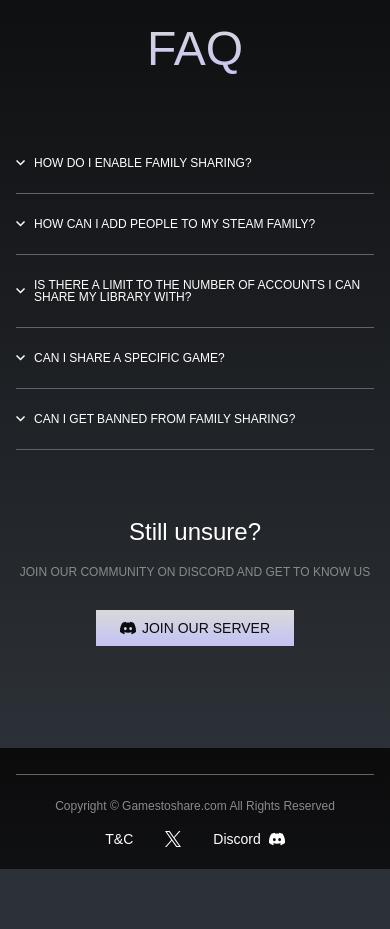
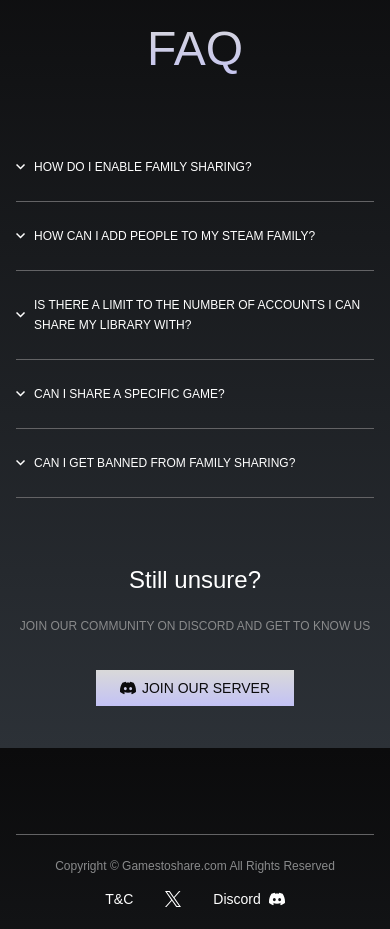
Before and after one commit to yasemitee/gamestoshare, a Next.js app: page / in a window 390 px wide. Shown: the part 940-1869 px from the top of the page. Before the commit the page ends 1809 px from the top, so only its background shows below. Built offline with nearby package versions, Linux system fonts and the light colour scheme; no server answers; the database is empty; a web font is replaced by a local one.

Commit message:
feat: Enhance UI components with shadow effects and improve layout responsiveness

```diff
--- a/app/api/steam/profile/route.ts
+++ b/app/api/steam/profile/route.ts
@@ -14,7 +14,6 @@
     }
 
     const steamId = await getSteamIdFromUrl(profileUrl);
-
     if (!steamId) {
       return NextResponse.json(
         { error: 'Invalid Steam profile URL' },
--- a/app/components/content/SupportCard.tsx
+++ b/app/components/content/SupportCard.tsx
@@ -1,6 +1,6 @@
 'use client';
 
-import { colors, gradients } from '@/lib/colors';
+import { colors, gradients, shadowbox } from '@/lib/colors';
 import { Button } from '@/components/ui/Button';
 import { ContentParagraph } from '@/components/content/ContentParagraph';
 import { motion } from 'motion/react';
@@ -41,8 +41,7 @@
         <a href={buttonHref} target="_blank" rel="noopener noreferrer">
           <motion.div
             whileHover={{
-              boxShadow:
-                '0 0 20px rgba(195, 194, 245, 0.6), 0 0 40px rgba(195, 194, 245, 0.3)',
+              boxShadow: shadowbox.medium,
             }}
             whileTap={{ scale: 0.98 }}
             transition={{ duration: 0.2 }}
@@ -67,8 +66,7 @@
       ) : (
         <motion.div
           whileHover={{
-            boxShadow:
-              '0 0 20px rgba(195, 194, 245, 0.6), 0 0 40px rgba(195, 194, 245, 0.3)',
+            boxShadow: shadowbox.medium,
           }}
           whileTap={{ scale: 0.98 }}
           transition={{ duration: 0.2 }}
--- a/app/components/home/FAQItem.tsx
+++ b/app/components/home/FAQItem.tsx
@@ -22,8 +22,19 @@
       <button
         onClick={() => setIsOpen(!isOpen)}
         className="w-full py-6 flex items-center gap-2 text-small-title text-left border-b cursor-pointer"
-        style={{ color: colors.white, borderColor: colors.gray2 }}
+        style={{
+          color: colors.white,
+          borderColor: colors.gray2,
+          lineHeight: '24px',
+        }}
       >
+        <style>{`
+          @media (max-width: 767px) {
+            .faq-btn-responsive { line-height: 20px !important; }
+          }
+        `}</style>
+        {/* aggiungi una classe per la media query */}
+        <span className="faq-btn-responsive w-full flex items-center gap-2">
           <motion.img
             src="/Dropdown.svg"
             alt=""
@@ -35,7 +46,9 @@
             transition={{ duration: 0.3, ease: 'easeInOut' }}
           />
           <span>{question}</span>
+        </span>
       </button>
+      {/* ...resto invariato... */}
       <motion.div
         initial={false}
         animate={{
--- a/app/components/home/HomeContent.tsx
+++ b/app/components/home/HomeContent.tsx
@@ -80,7 +80,10 @@
         <h2 className="mb-4" style={{ color: colors.white }}>
           Still unsure?
         </h2>
-        <p className="text-small-title mb-8" style={{ color: colors.gray1 }}>
+        <p
+          className="text-small-title mb-8"
+          style={{ color: colors.gray1, lineHeight: '24px' }}
+        >
           JOIN OUR COMMUNITY ON DISCORD AND GET TO KNOW US
         </p>
         <AnimatedButton
--- a/app/components/layout/Navbar.tsx
+++ b/app/components/layout/Navbar.tsx
@@ -2,7 +2,7 @@
 import React, { useState, useEffect, useRef } from 'react';
 import { usePathname } from 'next/navigation';
 import { Button } from '@/components/ui/Button';
-import { colors, gradients } from '@/lib/colors';
+import { colors, shadowbox } from '@/lib/colors';
 import Image from 'next/image';
 import { motion, AnimatePresence } from 'motion/react';
 
@@ -113,8 +113,7 @@
 
         <motion.div
           whileHover={{
-            boxShadow:
-              '0 0 20px rgba(195, 194, 245, 0.6), 0 0 40px rgba(195, 194, 245, 0.3)',
+            boxShadow: shadowbox.medium,
             filter: 'brightness(1.1)',
           }}
           whileTap={{ scale: 0.98 }}
--- a/app/components/ui/AnimatedButton.tsx
+++ b/app/components/ui/AnimatedButton.tsx
@@ -1,5 +1,6 @@
 import { motion } from 'motion/react';
 import { Button } from './Button';
+import { shadowbox } from '@/lib/colors';
 
 interface AnimatedButtonProps
   extends React.ButtonHTMLAttributes<HTMLButtonElement> {
@@ -27,8 +28,7 @@
         target="_blank"
         rel="noopener noreferrer"
         whileHover={{
-          boxShadow:
-            '0 0 20px rgba(195, 194, 245, 0.6), 0 0 40px rgba(195, 194, 245, 0.3)',
+          boxShadow: shadowbox.medium,
           filter: 'brightness(1.1)',
         }}
         whileTap={{ scale: 0.98 }}
--- a/app/components/ui/CodeBlock.tsx
+++ b/app/components/ui/CodeBlock.tsx
@@ -9,7 +9,7 @@
 export function CodeBlock({ children, className = 'my-6' }: CodeBlockProps) {
   return (
     <p
-      className={`text-field leading-relaxed inline-block ${className}`}
+      className={`text-field leading-relaxed ${className}`}
       style={{
         color: colors.gray1,
         backgroundColor: `${colors.black}40`,
--- a/app/info/page.tsx
+++ b/app/info/page.tsx
@@ -70,7 +70,7 @@
                   GTS is designed for people who want access to try new games
                   without buying them right away.
                 </ContentParagraph>
-                <ContentParagraph className="">
+                <ContentParagraph>
                   By trading, two users create a Steam Family and share access
                   to each other's libraries, creating a balanced exchange.
                 </ContentParagraph>
@@ -114,7 +114,7 @@
                     match, you'll be able to send a friend request or open the
                     user's Steam profile directly.
                   </ContentParagraph>
-                  <div className="flex gap-6">
+                  <div className="md:flex gap-6">
                     <Image
                       img={{
                         src: '/SendingRequest1.png',
@@ -156,7 +156,16 @@
                     for example:
                   </ContentParagraph>
                   <CodeBlock>
-                    https://steamcommunity.com/profiles/76561199382517992
+                    <span
+                      className="break-all"
+                      style={{
+                        wordBreak: 'break-all',
+                        overflowWrap: 'anywhere',
+                        whiteSpace: 'normal',
+                      }}
+                    >
+                      https://steamcommunity.com/profiles/76561199382517992
+                    </span>
                   </CodeBlock>
                   <ContentParagraph className="mb-8">
                     You can choose whether to show your Steam username in the
@@ -298,7 +307,7 @@
                   buttonIcon="/Heart.svg"
                   buttonIconAlt="Heart"
                   buttonGradient={gradients.pink}
-                  buttonHref="https://donate.stripe.com/test_8x28wQ2qtb5dcZTe6r18c00"
+                  buttonHref="https://buymeacoffee.com/gamestoshare"
                 />
               </section>
             </div>
--- a/app/lib/colors.ts
+++ b/app/lib/colors.ts
@@ -19,13 +19,9 @@
   pink: 'linear-gradient(180deg, #F0C5FF 0%, #CB71FF 100%)',
 } as const;
 
-/**
- * Shadowbox effects for hover animations
- * Use these to maintain consistent glow effects across the application
- */
+
 export const shadowbox = {
-  // Standard purple glow effect
   standard: '0 0 20px rgba(195, 194, 245, 0.6), 0 0 40px rgba(195, 194, 245, 0.3)',
-  // Reduced intensity for subtle effects
+  medium: '0 0 16px rgba(195, 194, 245, 0.4), 0 0 36px rgba(195, 194, 245, 0.2)',
   subtle: '0 0 12px rgba(195, 194, 245, 0.3), 0 0 24px rgba(195, 194, 245, 0.15)',
 } as const;
```
Lines whose indentation alone changed are shown as unchanged.
